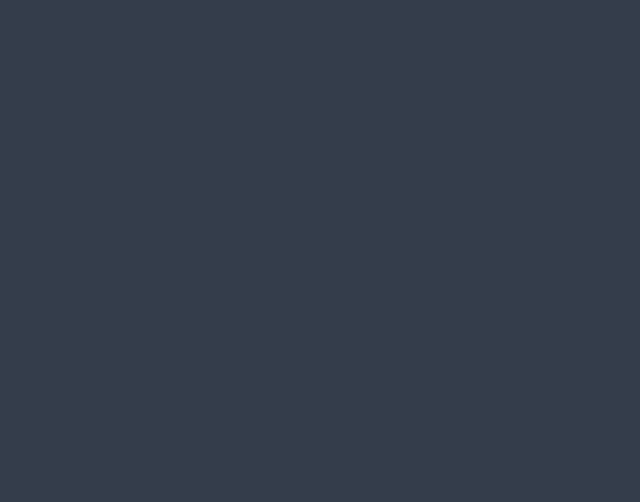
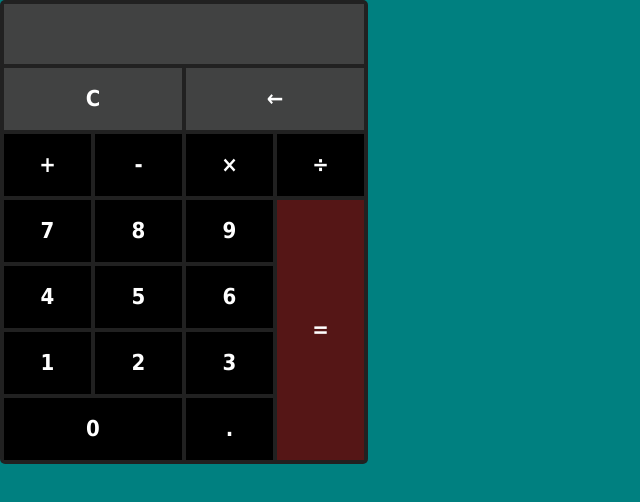
Before and after one commit to Able-projects/team-work, a React (Create React App) app: page /calculator in a window 1280 px wide. Shown: the top 502 px of the page, without its empty margins (0-640 px from the left). Built offline with nearby package versions, Linux system fonts and the light colour scheme.

Commit message:
calculator app

```diff
--- a/src/App.js
+++ b/src/App.js
@@ -1,9 +1,11 @@
 import {BrowserRouter, Route} from 'react-router-dom'
 import WeatherApp from './weather/weather'
+import Calculator from './calculator/calculator'
 function App() {
     return(
       <BrowserRouter>
         <Route exact path='/weather' component={WeatherApp}/>
+        <Route exact path='/calculator' component={Calculator}/>
       </BrowserRouter>
     )
 }
--- /dev/null
+++ b/src/calculator/calculator.css
@@ -0,0 +1,58 @@
+body {
+    background-color: teal;
+}
+.container {
+    display: grid;
+    grid-template-columns: 1fr 1fr 1fr 1fr;
+    grid-gap: 4px;
+    background-color: #212121;
+    padding: 4px;
+    border-radius: 5px;
+    max-width: 360px;
+    font-family: "Tahoma";
+}
+.item {
+    background-color: #000000;
+    color: #fff;
+    padding: 20px;
+    display: flex;
+    justify-content: center;
+    align-items: center;
+    font-size: 22px;
+    cursor: pointer;
+    font-weight: bold;
+}
+form {
+    max-width: 100%;
+}
+input {
+    width: 100%;
+    height: 60px;
+    border: none;
+    font-size: 30px;
+    outline: none;
+    text-align: right;
+    background-color: #414242;
+    color: #fff;
+    padding: 0 5px;
+}
+.input {
+    grid-column: 1/-1;
+    padding: 0 10px 0 0;
+}
+.clean {
+    grid-column: 1/3;
+    background-color: #414242;
+}
+.back {
+    grid-column: 3/-1;
+    background-color: #414242;
+}
+.equal {
+    grid-column: 4;
+    grid-row: 4/8;
+    background-color: #551616;
+}
+.zero {
+    grid-column: 1/3;
+}
--- /dev/null
+++ b/src/calculator/calculator.js
@@ -0,0 +1,55 @@
+import './calculator.css'
+
+function Calculator() {
+    function insert(num) {
+        document.form.textview.value =
+        document.form.textview.value + num;
+    }
+
+    function clean() {
+        document.form.textview.value = ''
+    }
+
+    function back() {
+        let exp = document.form.textview.value;
+        document.form.textview.value = exp.substring(0,exp.length-1)
+    }
+
+    function equal() {
+        let exp = document.form.textview.value;
+        if (exp) (
+            document.form.textview.value = eval(exp)
+        )
+    }
+    return(
+        <div>
+            <div className="container">
+                <div className="item input">
+                    <form name="form">
+                        <input type="text" name="textview" readonly/>
+                    </form>
+                </div>
+                <div className="item clean" onClick={() => clean()}>C</div>
+                <div className="item back" onClick={() => back()}>&larr;</div>
+                <div className="item" onClick={() => insert('+')}>+</div>
+                <div className="item" onClick={() => insert('-')}>-</div>
+                <div className="item" onClick={() => insert('*')}>&times;</div>
+                <div className="item" onClick={() => insert('/')}>&divide;</div>
+                <div className="item" onClick={() => insert(7)}>7</div>
+                <div className="item" onClick={() => insert(8)}>8</div>
+                <div className="item" onClick={() => insert(9)}>9</div>
+                <div className="item" onClick={() => insert(4)}>4</div>
+                <div className="item" onClick={() => insert(5)}>5</div>
+                <div className="item" onClick={() => insert(6)}>6</div>
+                <div className="item" onClick={() => insert(1)}>1</div>
+                <div className="item" onClick={() => insert(2)}>2</div>
+                <div className="item" onClick={() => insert(3)}>3</div>
+                <div className="item equal" onClick={() => equal()}>=</div>
+                <div className="item zero" onClick={() => insert(0)}>0</div>
+                <div className="item" onClick={() => insert('.')}>.</div>
+            </div>
+        </div>
+    )
+}
+
+export default Calculator
```
